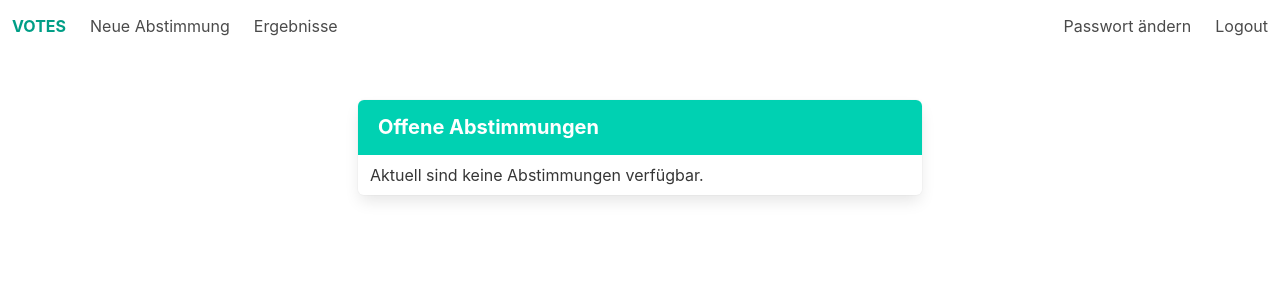
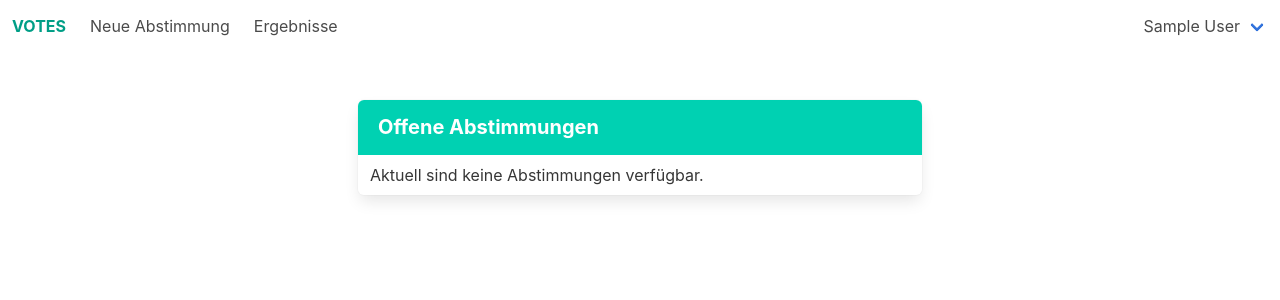
Before and after one commit to aiventimptner/faking-vote, a Django app: page /vote/ in a window 1280 px wide. Shown: the top 300 px of the page. Run offline with Django 3.2, Linux system fonts and the light colour scheme; the visitor is signed in with stand-in values (Sample User, id 1); data that the repository does not hold is empty; some libraries are stand-ins or nearby versions.

Commit message:
Combine user actions

```diff
--- a/votes/templates/votes/navigation.html
+++ b/votes/templates/votes/navigation.html
@@ -14,8 +14,14 @@
             <a class="navbar-item" href="{% url 'votes:results' %}">Ergebnisse</a>
         </div>
         <div class="navbar-end">
-            <a class="navbar-item" href="{% url 'password_change' %}">Passwort ändern</a>
-            <a class="navbar-item" href="{% url 'logout' %}">Logout</a>
+            <div class="navbar-item has-dropdown is-hoverable">
+                <a class="navbar-link">{{ request.user.get_full_name }}</a>
+
+                <div class="navbar-dropdown">
+                    <a class="navbar-item" href="{% url 'password_change' %}">Passwort ändern</a>
+                    <a class="navbar-item" href="{% url 'logout' %}">Logout</a>
+                </div>
+            </div>
         </div>
     </div>
 </nav>
```
